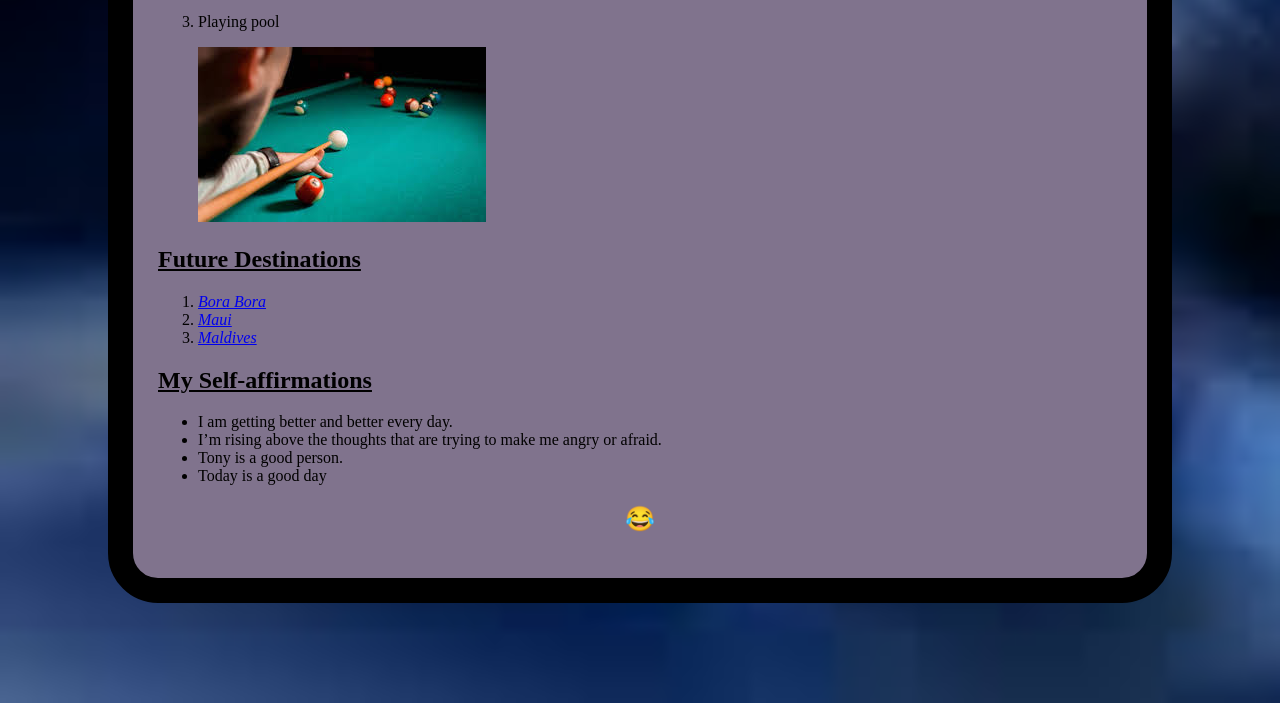
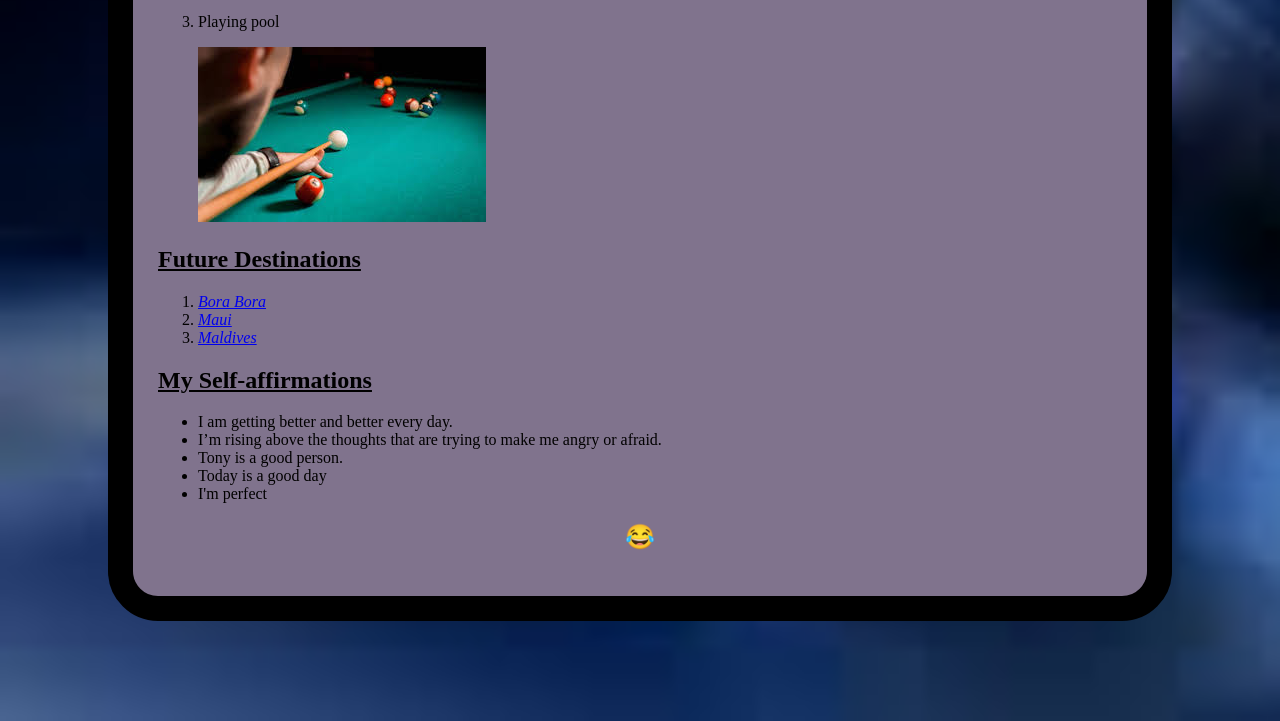
Before and after one commit to tony-g30/portfolio, a plain HTML site: page index.html in a window 1280 px wide. Shown: the part 1203-1924 px from the top of the page. Drawn offline with Linux system fonts and the light colour scheme.

Commit message:
made changes to my portfolio html files

```diff
--- a/index.html
+++ b/index.html
@@ -85,6 +85,7 @@
             <li>I’m rising above the thoughts that are trying to make me angry or afraid.</li>
             <li>Tony is a good person.</li>
             <li>Today is a good day</li>
+            <li>I'm perfect</li>
         </ul>
     </section>
 
```
